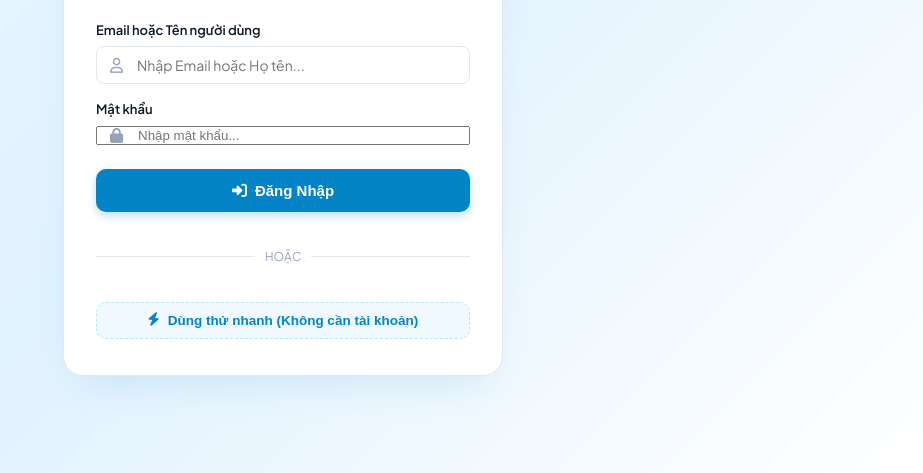
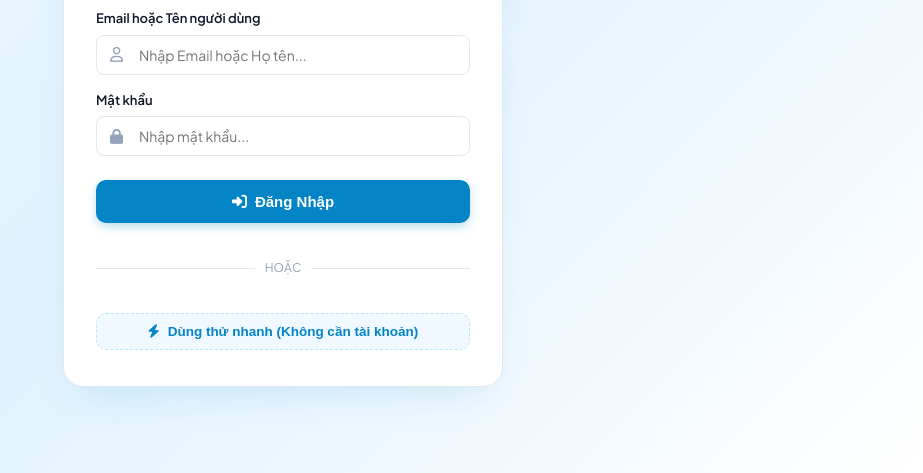
Before and after one commit to VinhOkLe/C4EJS169, a plain HTML site: page auth.html in a window 1280 px wide. Shown: the part 327-800 px from the top of the page, without its empty margins (357-1280 px from the left). Drawn offline with Linux system fonts and the light colour scheme.

Commit message:
Update project

```diff
--- a/style.css
+++ b/style.css
@@ -933,7 +933,11 @@ label {
 }
 
 input[type="text"],
+input[type="email"],
+input[type="password"],
 input[type="datetime-local"],
+input[type="number"],
+input[type="search"],
 select,
 textarea {
   font-family: inherit;
@@ -1381,6 +1385,7 @@ textarea {
   position: relative;
   display: flex;
   align-items: center;
+  width: 100%;
 }
 
 .input-with-icon i {
@@ -1388,11 +1393,25 @@ textarea {
   left: 14px;
   color: var(--text-sub);
   font-size: 15px;
+  pointer-events: none;
 }
 
 .input-with-icon input {
   width: 100%;
-  padding-left: 40px;
+  padding: 10px 14px 10px 42px;
+  font-family: inherit;
+  font-size: 14px;
+  border: 1px solid var(--border-color);
+  border-radius: var(--border-radius-sm);
+  outline: none;
+  background-color: #ffffff;
+  color: var(--text-main);
+  transition: var(--transition);
+}
+
+.input-with-icon input:focus {
+  border-color: var(--primary);
+  box-shadow: 0 0 0 3px rgba(14, 165, 233, 0.15);
 }
 
 .auth-btn-submit {
```
